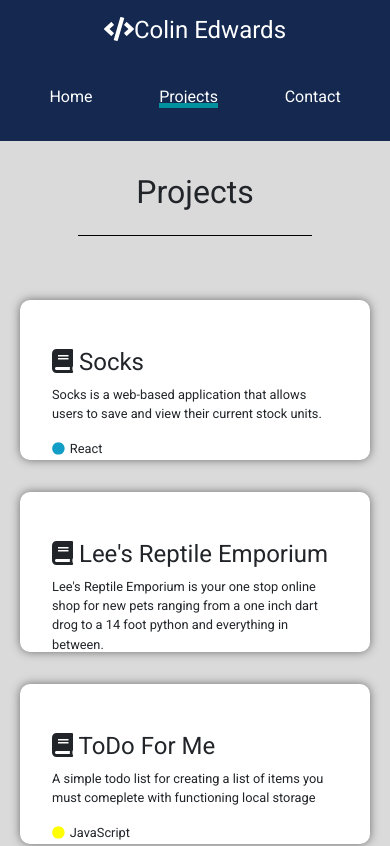
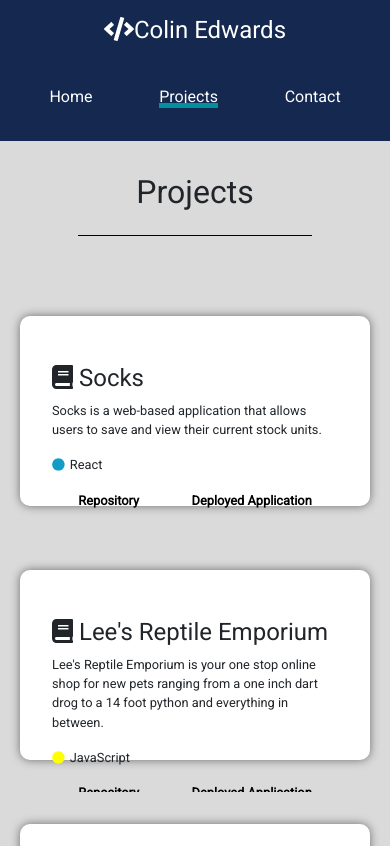
Before and after one commit to ColinJhEdwards/react-portfolio, a React (Create React App) app: page /projects in a window 390 px wide. Shown: the top 846 px of the page. Built offline with nearby package versions, Linux system fonts and the light colour scheme.

Commit message:
adding additional media queries to stockcard.js

```diff
--- a/src/components/ProjectCard.js
+++ b/src/components/ProjectCard.js
@@ -75,10 +75,18 @@ const StyledDiv = styled(motion.div)`
   @media (max-width: 500px) {
     width: 350px;
     height: 160px;
-    margin: 1rem 1rem;
+    margin: 2rem 1rem;
+  }
+  @media (max-width: 414px) {
+    height: 190px;
   }
   @media (max-width: 375px) {
     height: 190px;
+    margin: 2rem 1rem;
+  }
+  @media (max-width: 320px) {
+    width: 300px;
+    height: 220px;
   }
 `;
 
```
